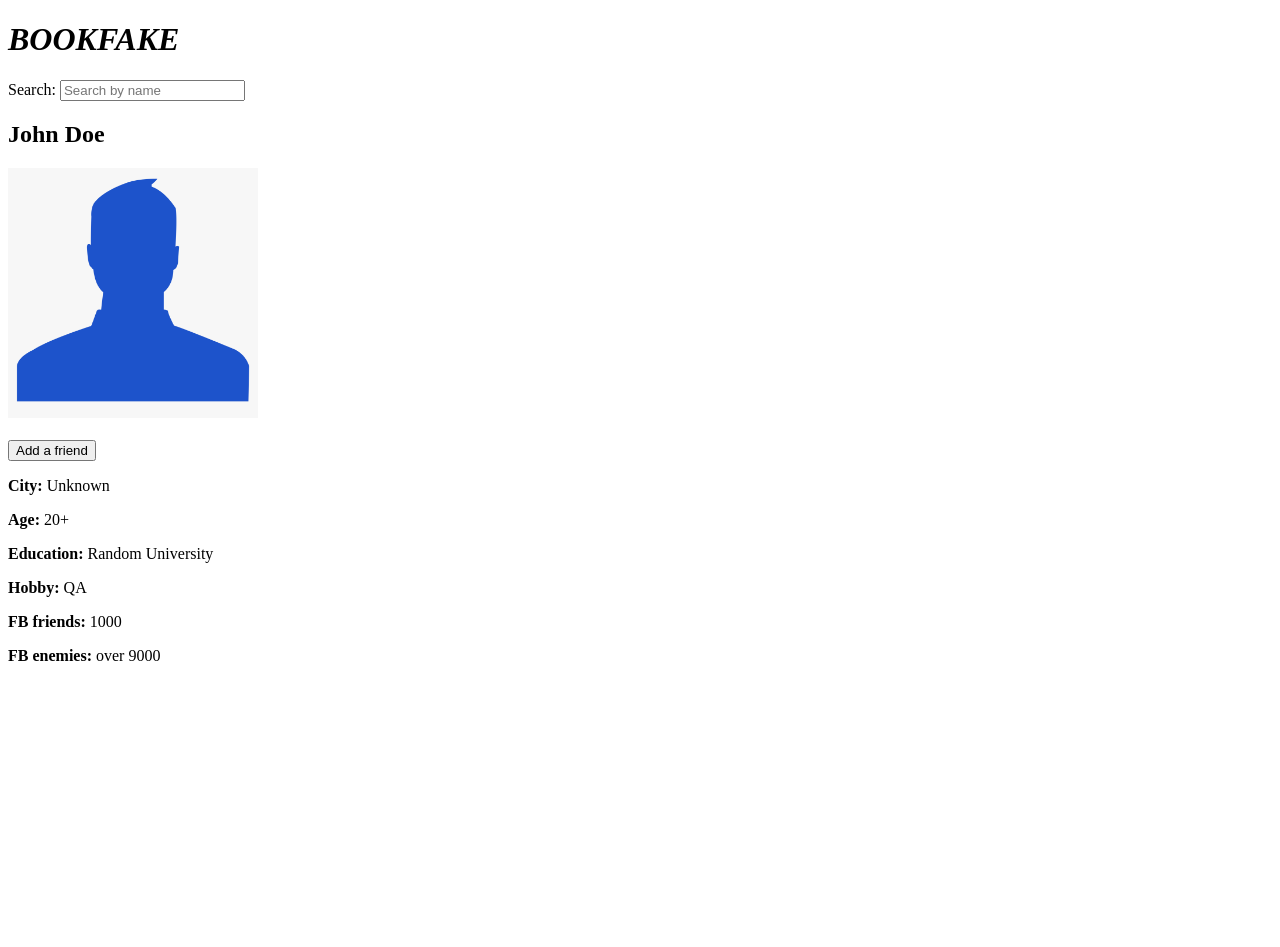
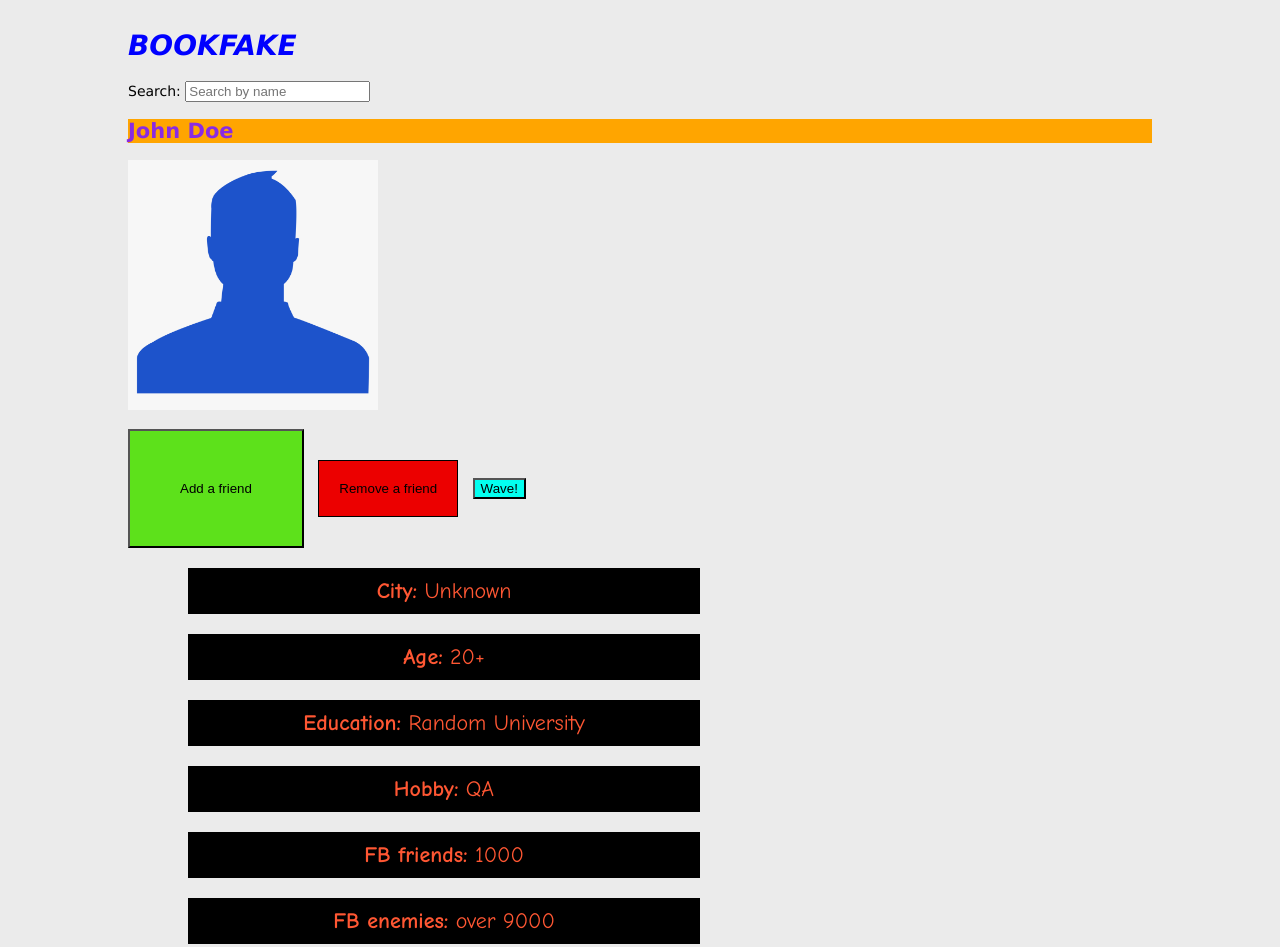
Before and after one commit to Gaber92/learningCourse, a plain HTML site: page index.html in a window 1280 px wide. Before the commit the page ends 800 px from the top, so only its background shows below. Drawn offline with Linux system fonts and the light colour scheme.

Commit message:
add basic css

```diff
--- a/index.html
+++ b/index.html
@@ -3,27 +3,31 @@
 <head>
     <meta charset="UTF-8">
     <title>First web page</title>
+    <link rel="stylesheet" href="style.css">
+
 </head>
 <body>
-        <h1><i>BOOKFAKE</i></h1>
+        <h1 style="color: blue"><i>BOOKFAKE</i></h1>
         Search: <input type="text" placeholder="Search by name">
 
         <br>
 
-        <h2>John Doe</h2>
-        <img src="profilePhoto.png" alt="defaultPhoto" style="width:250px;height:250px;">
+        <h2 style="color: blueviolet; background-color: orange">John Doe</h2>
+        <img src="profilePhoto.png" alt="defaultPhoto" style="width:250px;height:250px">
         <br>
         <br>
 
-        <button>Add a friend</button>
+        <button id="btnFriend">Add a friend</button>
+        <button id="btnEnemy">Remove a friend</button>
+        <button id="btnWave">Wave!</button>
         <br>
-
-        <p><strong>City:</strong> Unknown</p>
-        <p><strong>Age:</strong> 20+</p>
-        <p><strong>Education:</strong> Random University</p>
-        <p><strong>Hobby:</strong> QA</p>
-        <p><strong>FB friends:</strong> 1000</p>
-        <p><strong>FB enemies:</strong> over 9000</p>
-
+<ul>
+        <p class="list"><strong>City:</strong> Unknown</p>
+        <p class="list"><strong>Age:</strong> 20+</p>
+        <p class="list"><strong>Education:</strong> Random University</p>
+        <p class="list"><strong>Hobby:</strong> QA</p>
+        <p class="list"><strong>FB friends:</strong> 1000</p>
+        <p class="list"><strong>FB enemies:</strong> over 9000</p>
+</ul>
 </body>
 </html>
--- /dev/null
+++ b/style.css
@@ -0,0 +1,45 @@
+p {
+  color: #FF5733;
+  background-color: black;
+  font-family: "Comic Sans MS";
+  width: 50%;
+  padding:10px;
+  margin: 20px;
+  text-align: center;
+
+
+}
+
+body
+{
+    margin:auto;
+    width:1024px;
+    padding:10px;
+    background-color:#ebebeb;
+    font-size:14px;
+    font-family:Verdana;
+}
+
+.list
+{
+    font-size: 22px;
+}
+
+#btnFriend
+{
+    background-color: #5DE11B;
+    padding: 50px;
+}
+
+#btnEnemy
+{
+    background-color: #EC0000;
+    border: thin solid;
+    margin: 10px;
+    padding: 20px;
+}
+
+#btnWave
+{
+    background-color: #03FFF0;
+}
```
Also changed, not shown: 1 other file.
